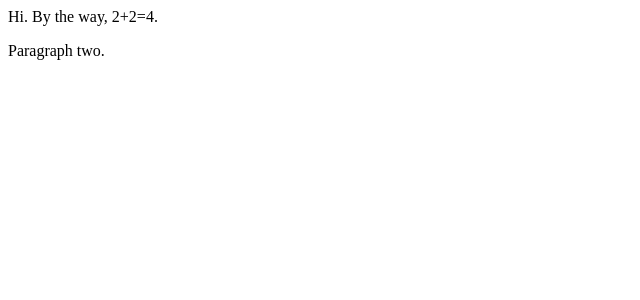
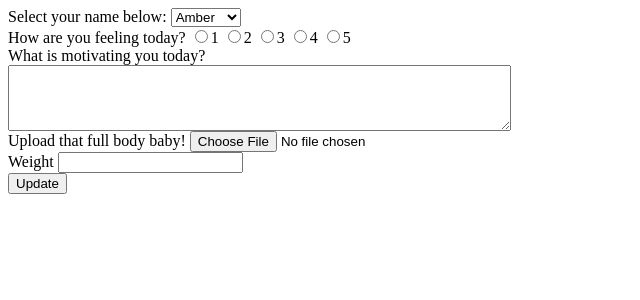
Before and after one commit to fusiongyro/health, a PHP site: page / in a window 1280 px wide. Shown: the top 300 px of the page, without its empty margins (0-640 px from the left). Run offline with PHP 8.4, Linux system fonts and the light colour scheme.

Commit message:
Building the form

```diff
--- a/index.php
+++ b/index.php
@@ -1,7 +1,61 @@
+<?php
+
+if (isset($_POST['name'])) {
+  $original_name = basename($_FILES["bodyshot"]["name"]);
+  $new_name = "uploads/" . uniqid($original_name);
+
+  if (move_uploaded_file($_FILES["bodyshot"]["tmp_name"], $new_name))
+    $message = "file uploaded successfully";
+  else
+    $message = "file upload failed!";
+}
+
+?>
 <html>
 <head><title>Welcome!</title></head>
 <body>
-<p>Hi. By the way, 2+2=<?php echo 2+2?>.</p>
-<p>Paragraph two.</p>
+<?php if (isset($message)): ?>
+  <p><?php echo $message ?></p>
+  <blockquote><pre><code><?php var_dump($_POST); ?></code></pre></blockquote>
+<?php endif; ?>
+<form method="post" enctype="multipart/form-data">
+  <div class="form-element">
+    <label for="name">Select your name below:</label>
+    <select name="name" id="name">
+      <option>Amber</option>
+      <option>Heather</option>
+      <option>Kate</option>
+      <option>Liz</option>
+    </select>
+  </div>
+
+  <div class="form-element">
+    <label>How are you feeling today?</label>
+    <input name="feeling" id="feeling-1" type="radio" value="1"><label for="feeling-1">1</label>
+    <input name="feeling" id="feeling-2" type="radio" value="2"><label for="feeling-2">2</label>
+    <input name="feeling" id="feeling-3" type="radio" value="3"><label for="feeling-3">3</label>
+    <input name="feeling" id="feeling-4" type="radio" value="4"><label for="feeling-4">4</label>
+    <input name="feeling" id="feeling-5" type="radio" value="5"><label for="feeling-5">5</label>
+  </div>
+
+  <div class="form-element">
+    <label for="motivation">What is motivating you today?</label><br/>
+    <textarea id="motivation" name="motivation" rows="4" cols="60"></textarea>
+  </div>
+
+  <div class="form-element">
+    <label for="bodyshot">Upload that full body baby!</label>
+    <input type="file" name="bodyshot" id="bodyshot">
+  </div>
+
+  <div class="form-element">
+    <label for="weight">Weight</label>
+    <input name="weight" id="weight">
+  </div>
+
+  <div class="form-element">
+    <input type="submit" value="Update" name="submit">
+  </div>
+</form>
 </body>
 </html>
```
Also changed, not shown: 1 other file.
